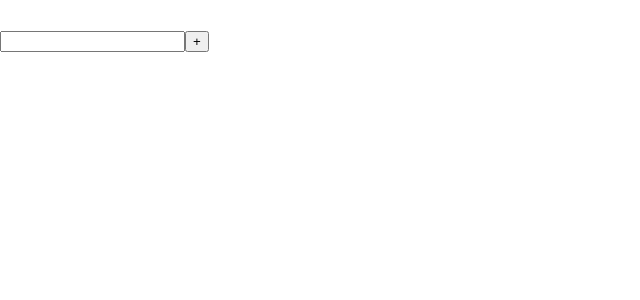
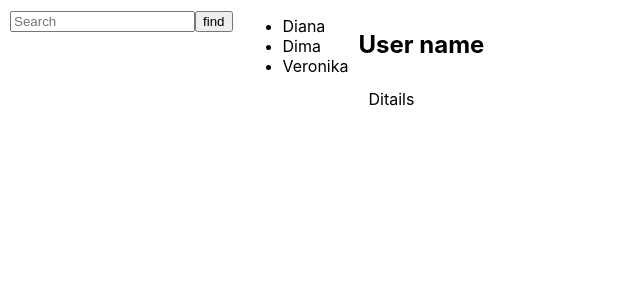
Before and after one commit to Lelik7777/tests_2021, a React (Create React App) app: page / in a window 1280 px wide. Shown: the top 300 px of the page, without its empty margins (0-640 px from the left). Built offline with nearby package versions, Linux system fonts and the light colour scheme.

Commit message:
add spread.js

```diff
--- a/package.json
+++ b/package.json
@@ -12,6 +12,7 @@
     "@types/react-dom": "^17.0.10",
     "@types/react-redux": "^7.1.20",
     "@types/uuid": "^8.3.1",
+    "axios": "^0.24.0",
     "react": "^17.0.2",
     "react-dom": "^17.0.2",
     "react-redux": "^7.2.6",
--- /dev/null
+++ b/src/AppUse.tsx
@@ -0,0 +1,31 @@
+import s from './github.module.css';
+import { useState } from 'react';
+
+export const Github = () => {
+    const [selectidUser, setSelectedUser] = useState<string|null>(null);
+    return (
+        <div className={s.container}>
+            <div>
+                <input placeholder='Search' />
+                <button>find</button>
+            </div>
+
+            <ul>
+                {['Diana', 'Dima', 'Veronika']
+                    .map(t =>
+                        <li className={selectidUser === t ? s.selected : ''}onClick={() => {
+                            setSelectedUser(t)
+                            document.title = t
+                        }}>
+                            {t}
+                        </li>
+                    )}
+            </ul>
+            <div>
+                <h2>User name</h2>
+                <div>Ditails</div>
+            </div>
+
+        </div>
+    );
+}
--- /dev/null
+++ b/src/AppWithAxios.tsx
@@ -0,0 +1,32 @@
+import React, {useEffect, useState} from 'react';
+import axios from 'axios';
+export const AppWithAxios = () => {
+    const [post,setPost]=useState<any>(null);
+    const baseURL = "https://jsonplaceholder.typicode.com/posts/1";
+
+
+
+    useEffect(()=>{
+        console.log('useEffect');
+        axios.defaults.headers.post['Content-Type'] ='application/json;charset=utf-8';
+        axios.defaults.headers.post['Access-Control-Allow-Origin'] = '*';
+
+        axios.get(baseURL,{headers: {
+            'Access-Control-Allow-Origin': 'GET',
+                'Content-Type': 'application/json'
+        }}
+    ).then((response)=>{
+            console.log('response',response);
+            setPost(response);
+        }).catch((error)=>{
+            console.warn(error);
+        });
+    },[]);
+    if(!post)return  null;
+  return(
+      <div>
+          <h1>{post.title}</h1>
+          <p>{post.body}</p>
+      </div>
+  );
+}
--- /dev/null
+++ b/src/github.module.css
@@ -0,0 +1,11 @@
+.container {
+    display: flex;
+}
+
+.container div {
+    padding: 10px;
+}
+
+.selected {
+    background-color: gray;
+}
--- a/src/index.tsx
+++ b/src/index.tsx
@@ -3,13 +3,16 @@ import ReactDOM from 'react-dom';
 import './index.css';
 import reportWebVitals from './reportWebVitals';
 import {Provider} from 'react-redux';
-import {AppWithSelector} from './AppWithSelector';
 import {store} from './redux/store';
+import {AppWithAxios} from './AppWithAxios';
+import {Github} from './AppUse';
 
 ReactDOM.render(
   <React.StrictMode>
       <Provider store={store}>
-      <AppWithSelector/>
+      {/*<AppWithAxios/>
+*/}
+          <Github/>
       </Provider>
   </React.StrictMode>,
   document.getElementById('root')
```
Also changed, not shown: src/draft00/draft.js (+11 -0 lines), src/draft00/draft_index.html (+14 -1 lines), src/tests/00_codewars/js_codewars/codewars.js (+8 -0 lines), src/tests/00_native_ js_lesson/spread operator/spread.js (added, +39 -0 lines), 2 other files (tests, documents, lock files or other folders).
